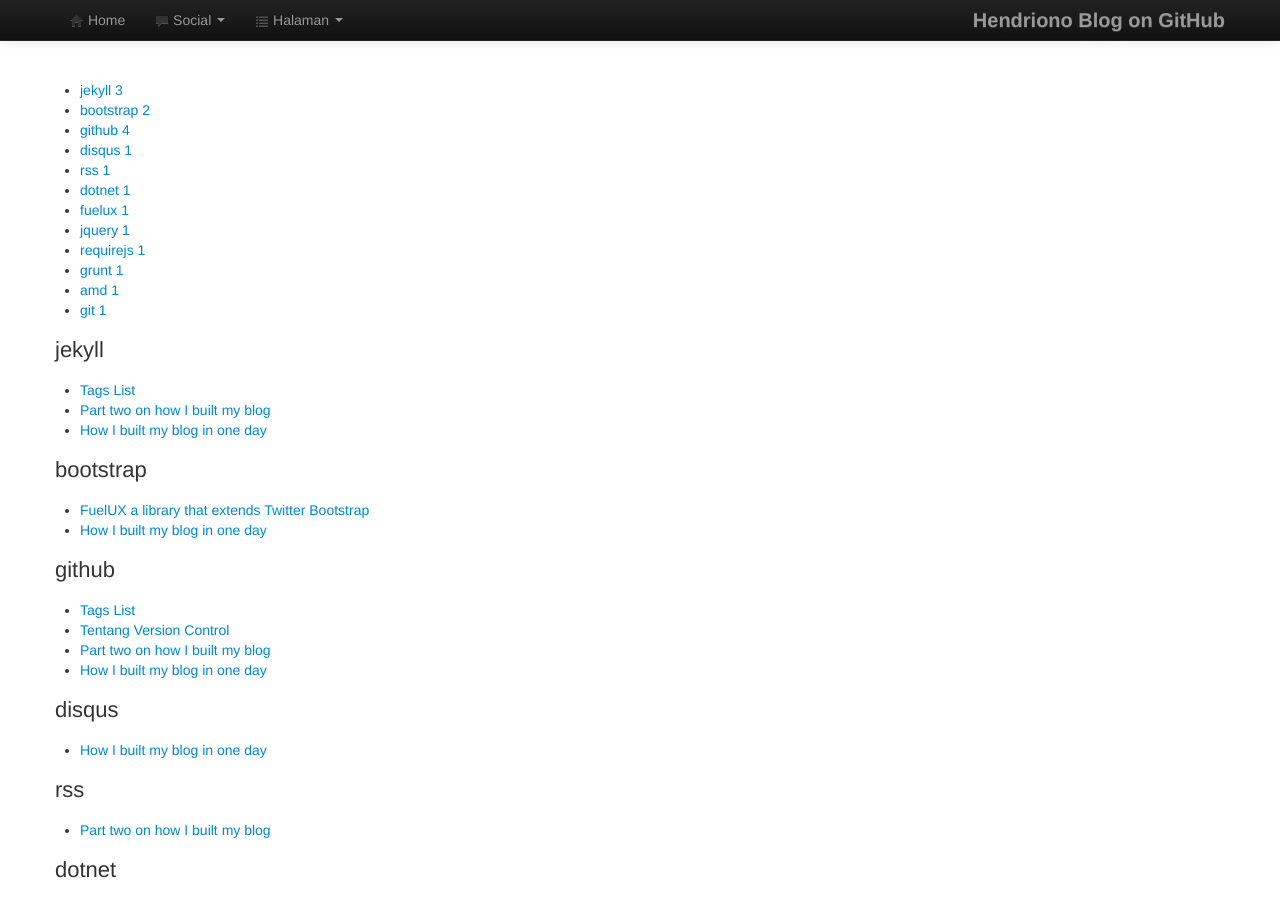
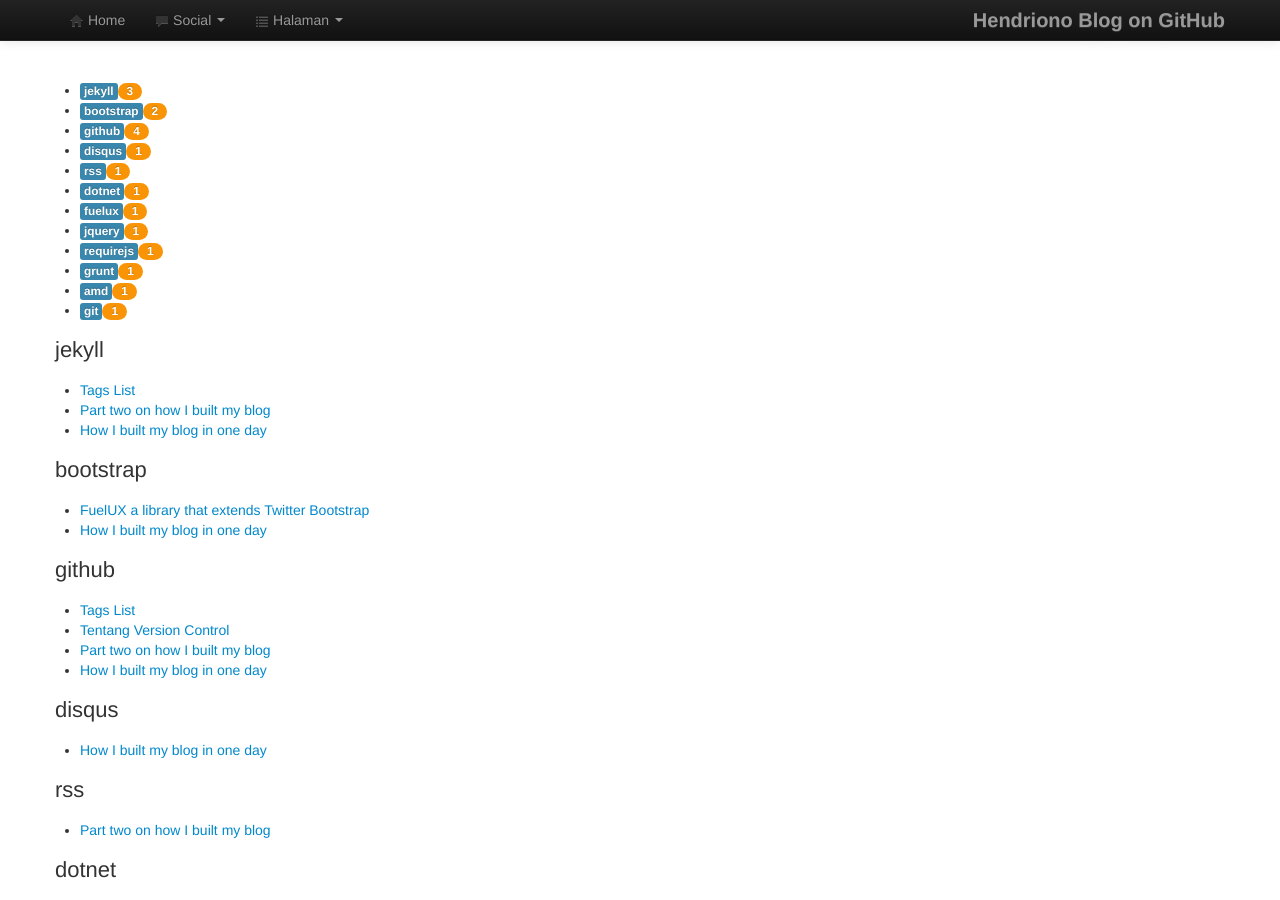
Before and after one commit to hendriono/hendriono.github.com, a Jekyll site: the page built from tags.html, in a window 1280 px wide and 900 px high. Built offline with Jekyll 4.4.1, drawn with Linux system fonts in a browser that asks for light colours; nearby versions of some CDN libraries; Markdown is read by kramdown in place of the engine named in the settings; comment, search, counter and statistics services are not loaded.

Commit message:
Label Warning

```diff
--- a/_includes/helpers/tags_list.html
+++ b/_includes/helpers/tags_list.html
@@ -19,11 +19,11 @@ Usage:
 
 {% if tags_list.first[0] == null %}
   {% for tag in tags_list %}
-  	<a href="{{ site.var.tags_path }}#{{ tag }}-ref"><span class="label label-info">{{ tag }}</span> <span class="badge badge-info">{{ site.tags[tag].size }}</span></a>
+  	<a href="{{ site.var.tags_path }}#{{ tag }}-ref"><span class="label label-info">{{ tag }}</span><span class="badge badge-warning">{{ site.tags[tag].size }}</span></a>
   {% endfor %}
 {% else %}
   {% for tag in tags_list %}
-  	<li><a href="{{ site.var.tags_path }}#{{ tag[0] }}-ref">{{ tag[0] }} <span>{{ tag[1].size }}</span></a></li>
+  	<li><a href="{{ site.var.tags_path }}#{{ tag[0] }}-ref"><span class="label label-info">{{ tag[0] }}</span><span class="badge badge-warning">{{ tag[1].size }}</span></a></li>
   {% endfor %}
 {% endif %}
 
```
